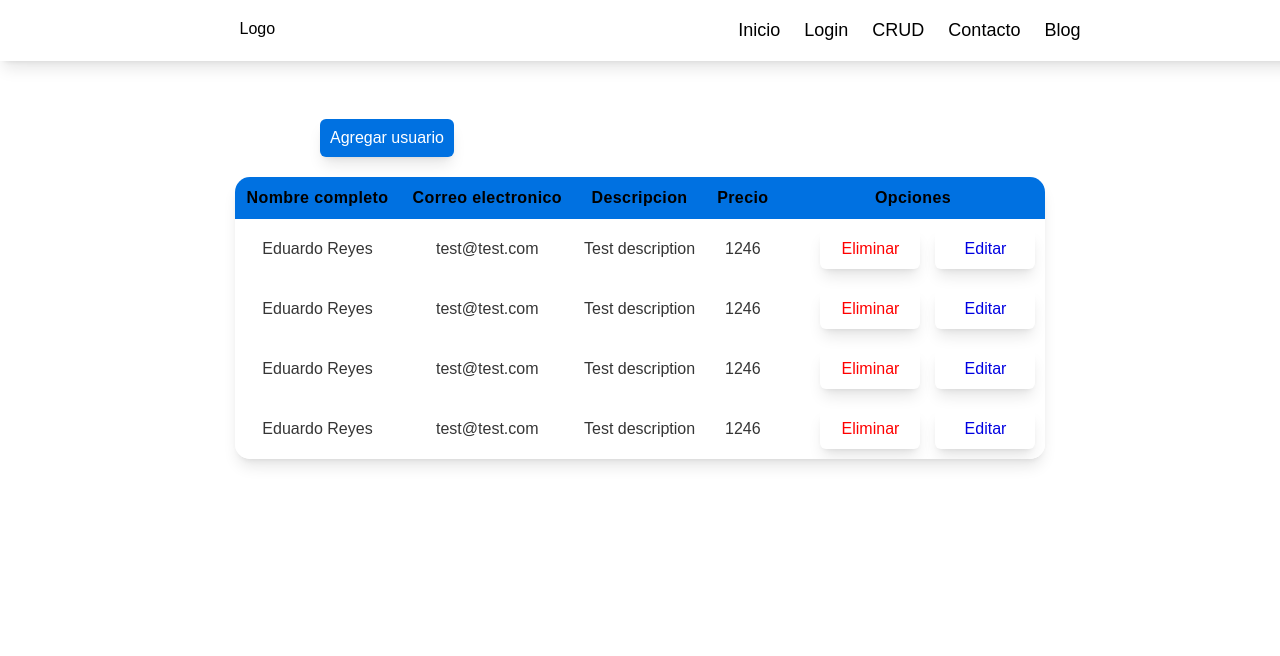
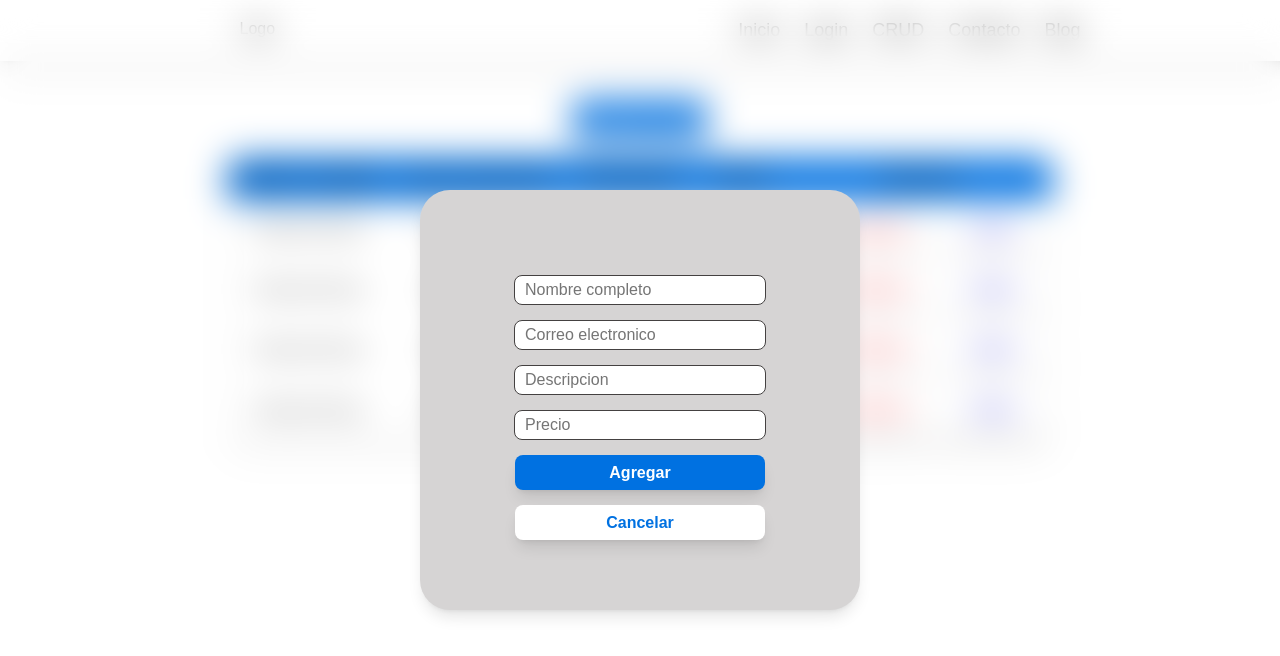
Before and after one commit to Eduardo-RE/Components, a React (Vite) app: page /crud in a window 1280 px wide. Both pictures are taken after a click on the button "Agregar usuario". Shown: the top 656 px of the page. Built offline with nearby package versions, Linux system fonts and the light colour scheme.

Commit message:
Componente de agregar usuario listo

```diff
--- a/src/components/Navbar/Navbar.css
+++ b/src/components/Navbar/Navbar.css
@@ -9,7 +9,7 @@
   top: 0;
   left: 0;
   box-shadow: 0 10px 15px -3px rgb(0 0 0 / 0.1), 0 4px 6px -4px rgb(0 0 0 / 0.1);
-  z-index: 99;
+  z-index: 20;
 }
 
 .navbar-logo {
--- a/src/pages/CRUD/Table/Add/Add.css
+++ b/src/pages/CRUD/Table/Add/Add.css
@@ -2,10 +2,11 @@
   display: flex;
   justify-content: center;
   align-items: center;
-  backdrop-filter: blur(24px);
+  backdrop-filter: blur(18px);
   position: absolute;
-  width: 100vh;
-  height: 100vh;
+  z-index: 50;
+  width: 100%;
+  height: 100%;
 }
 
 .add-box {
@@ -51,8 +52,8 @@
 }
 
 .add-btn:hover {
-  color: white;
-  background-color: #004a94;
+  color: #0071e1;
+  background-color: white;
   transition-duration: 300ms;
 }
 
@@ -69,3 +70,9 @@
   box-shadow: 0 10px 15px -3px rgb(0 0 0 / 0.1), 0 4px 6px -4px rgb(0 0 0 / 0.1);
   color: #0071e1;
 }
+
+.cancel-btn:hover {
+  color: white;
+  background-color: #004a94;
+  transition-duration: 300ms;
+}
--- a/src/pages/CRUD/Table/Add/Add.jsx
+++ b/src/pages/CRUD/Table/Add/Add.jsx
@@ -2,6 +2,7 @@ import React, { useState } from "react";
 import { v4 as uuid } from "uuid";
 import { useNavigate } from "react-router-dom";
 import Users from "../Users";
+import "./Add.css";
 
 const Add = () => {
   const [isShown, setIsShown] = useState(true);
@@ -75,8 +76,12 @@ const Add = () => {
               type="number"
               required
             />
-            <button className="add-btn">Agregar</button>
-            <button className="cancel-btn">Cancelar</button>
+            <button className="add-btn" onClick={(e) => handleSubmit(e, e)}>
+              Agregar
+            </button>
+            <button className="cancel-btn" onClick={handleClick}>
+              Cancelar
+            </button>
           </div>
         </div>
       )}
--- a/src/pages/CRUD/Table/Table.css
+++ b/src/pages/CRUD/Table/Table.css
@@ -1,11 +1,11 @@
 .btn-add {
   display: flex;
+  margin-bottom: 20px;
   margin-top: 100px;
-  margin-bottom: 20px;
   width: fit-content;
   padding: 10px;
   height: fit-content;
-  margin-left: 320px;
+  margin-left: 0px;
   font-size: medium;
   border-radius: 6px;
   border-width: 0px;
@@ -24,9 +24,10 @@
 
 .main-container {
   display: flex;
+  flex-direction: column;
   width: 100%;
   height: 100vh;
-  justify-content: center;
+  align-items: center;
 }
 
 .table-container {
--- a/src/pages/CRUD/Table/Table.jsx
+++ b/src/pages/CRUD/Table/Table.jsx
@@ -4,6 +4,15 @@ import "./Table.css";
 import Add from "./Add/Add";
 import Users from "./Users";
 import data from "./Users";
+
+const formatter = new Intl.NumberFormat("en-US", {
+  style: "currency",
+  currency: "USD",
+
+  // These options are needed to round to whole numbers if that's what you want.
+  // minimumFractionDigits: 0, // (this suffices for whole numbers, but will print 2500.10 as $2,500.1)
+  //maximumFractionDigits: 0, // (causes 2500.99 to be printed as $2,501)
+});
 
 const Table = () => {
   const history = useNavigate();
@@ -41,10 +50,10 @@ const Table = () => {
           <Add />
         </div>
       )}
-      <button className="btn-add" onClick={() => handleClick()}>
+      <div className="main-container">
+        <button className="btn-add" onClick={() => handleClick()}>
         Agregar usuario
       </button>
-      <div className="main-container">
         <div className="table-container">
           <table className="table-items">
             <thead className="table-head">
@@ -64,7 +73,9 @@ const Table = () => {
                       <td className="table-data">{user.Name}</td>
                       <td className="table-data">{user.Email}</td>
                       <td className="table-data">{user.Description}</td>
-                      <td className="table-data">{user.Price}</td>
+                      <td className="table-data">
+                        {formatter.format(user.Price)}
+                      </td>
                       <td className="table-data">
                         <button
                           onClick={() => handleDelete(user.id)}
```
Lines whose indentation alone changed are shown as unchanged.
